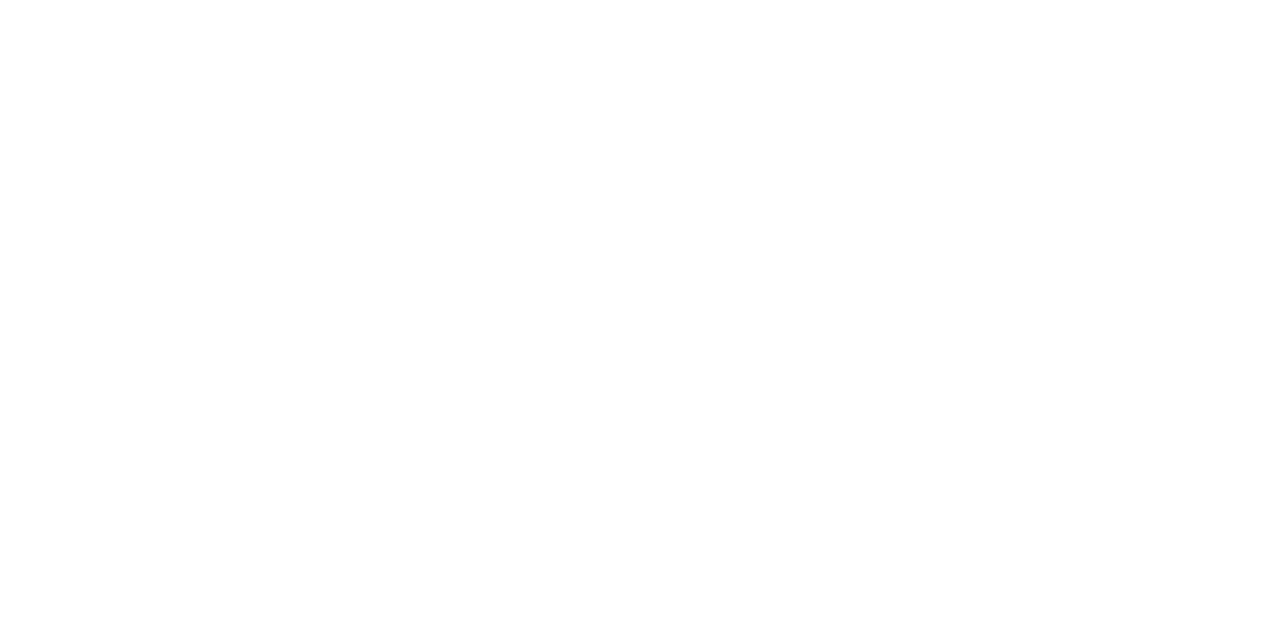
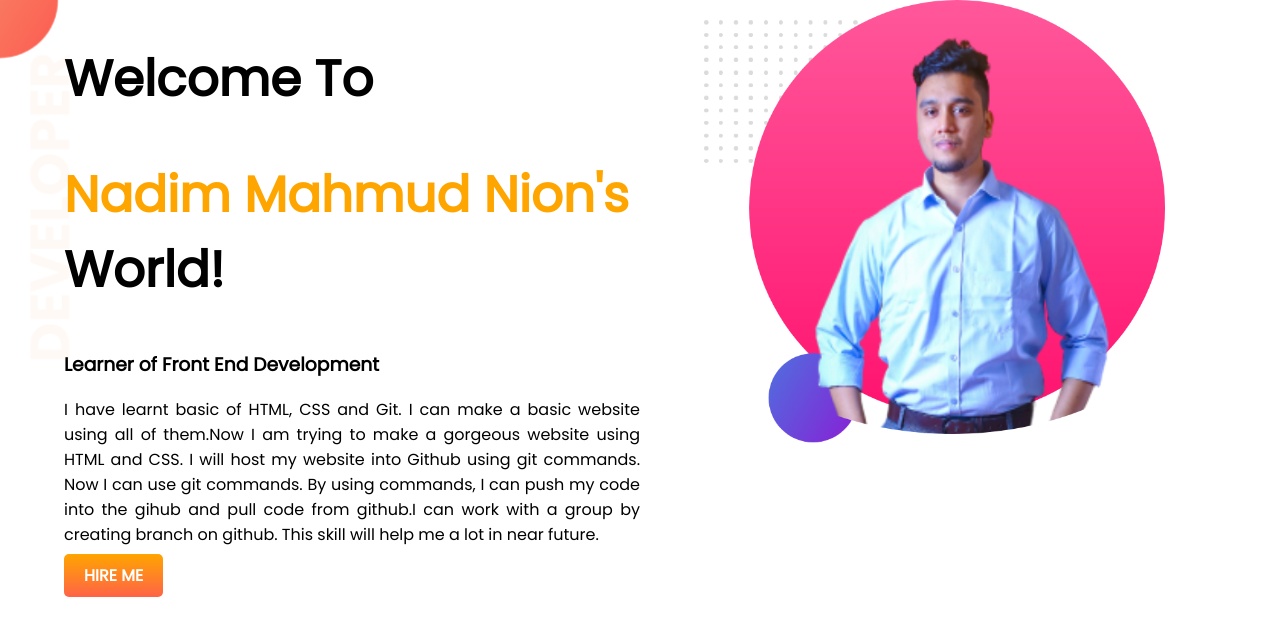
Before and after one commit to Nadim-Nion/developer-portfolio, a plain HTML site: page index.html in a window 1280 px wide. Drawn offline with Linux system fonts and the light colour scheme.

Commit message:
Top Banner added

```diff
--- a/index.html
+++ b/index.html
@@ -1,13 +1,38 @@
 <!DOCTYPE html>
 <html lang="en">
+
 <head>
     <meta charset="UTF-8">
     <meta http-equiv="X-UA-Compatible" content="IE=edge">
     <meta name="viewport" content="width=device-width, initial-scale=1.0">
     <title>Nion's Portfolio</title>
+    <link rel="preconnect" href="https://fonts.googleapis.com">
+    <link rel="preconnect" href="https://fonts.gstatic.com" crossorigin>
+    <link href="https://fonts.googleapis.com/css2?family=Poppins&display=swap" rel="stylesheet">
     <link rel="stylesheet" href="style.css">
 </head>
+
 <body>
+    <section class="top-banner">
+        <div class="half-width">
+            <h1>Welcome To</h1>
+            <h1><span>Nadim Mahmud Nion's</span> World!</h1>
+            <h3>Learner of Front End Development</h3>
+            <p>I have learnt basic of HTML, CSS and Git. I can make a basic website using all of them.Now I am trying to
+                make a gorgeous website using HTML and CSS. I will host my website into Github using git commands. Now I
+                can use git commands. By using commands, I can push my code into the gihub and pull code from github.I
+                can work with a group by creating branch on github. This skill will help me a lot in near future. </p>
+            <a class="link-button" target="blank" href="https://www.linkedin.com/in/nadim-mahmud-nion-0546151a9/">HIRE
+                ME</a>
+        </div>
+
+        <div class="half-width">
+            <img src="images/my-pic-with-bg.png" alt="">
+        </div>
+    </section>
+
+
 
 </body>
+
 </html>
--- a/style.css
+++ b/style.css
@@ -0,0 +1,41 @@
+body{
+    font-family: 'Poppins', sans-serif;
+    margin: 0;
+}
+h1{
+    font-size: 50px;
+}
+
+span{
+    color: orange;
+}
+p{
+    text-align: justify;
+}
+
+section{
+    display: flex;
+}
+
+.half-width{
+    width: 50%;
+    padding-left: 5%;
+}
+
+.half-width img{
+    width: 80%;
+}
+
+.link-button{
+    text-decoration: none;
+    background-image: linear-gradient(orange,tomato);
+    color: white;
+    font-weight: 700;
+    padding: 10px 20px;
+    border-radius: 5px;
+}
+
+.top-banner{
+    background-image: url(images/top-banner.png);
+    background-repeat: no-repeat;
+}
```
Also changed, not shown: images/dream-bg.png (added), images/exp-bg.png (added), images/jhankar.png (added), images/jhankar2.png (added), images/my-bg.png (added), images/my-bg2.png (added), images/my-pic-with-bg.png (added), images/top-banner.png (added), showOff/myPicture1-removebg.png (added), 2 other files.
